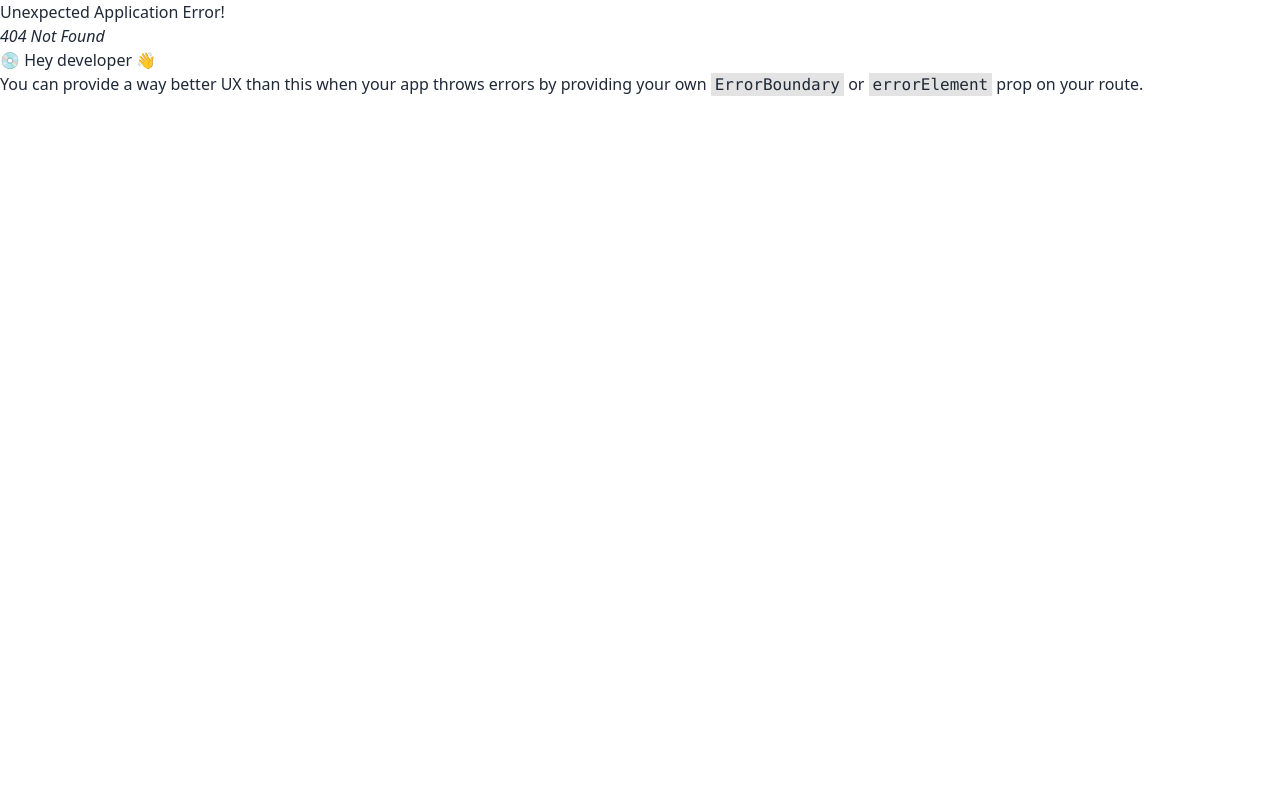
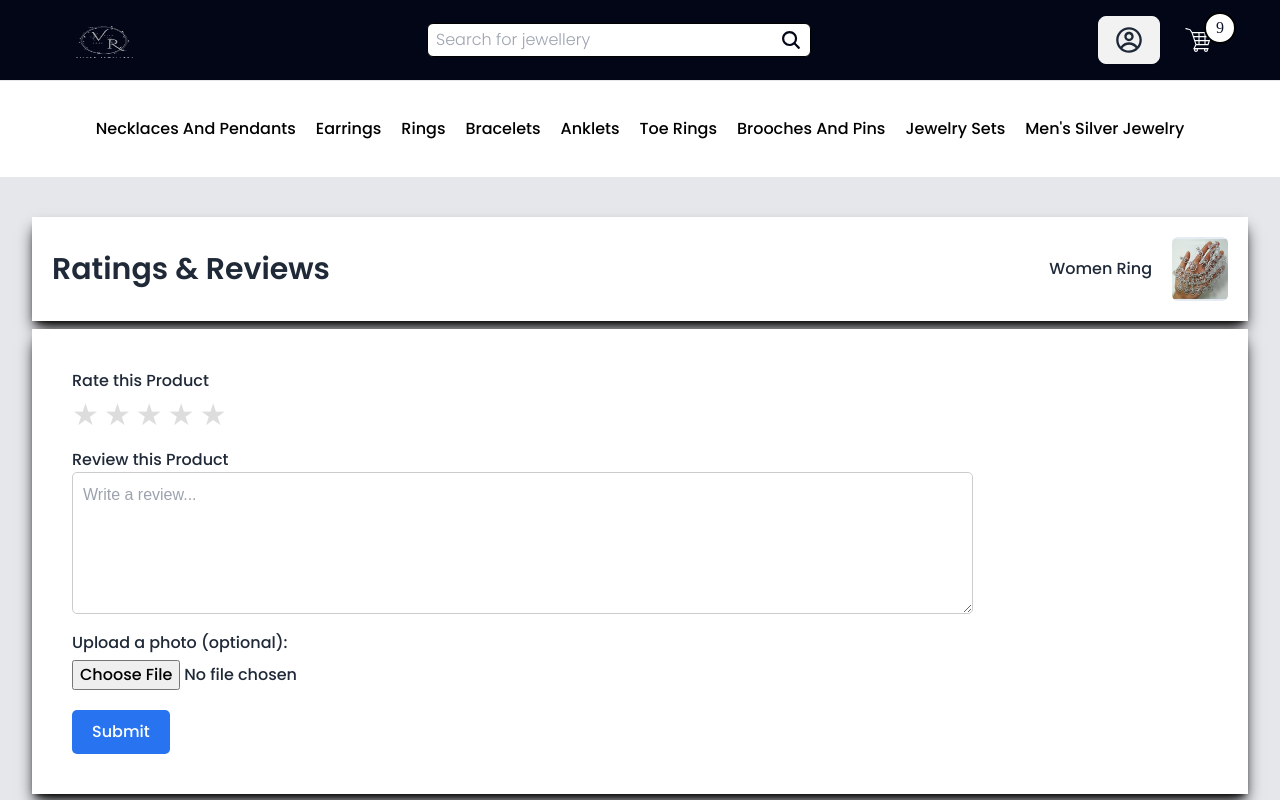
Before and after one commit to Av-Akshay/viva-rose, a React (Vite) app in the folder frontend/: page /ratings in a window 1280 px wide. Before the commit this address had no page. Shown: the top 800 px of the page. Built offline with nearby package versions, Linux system fonts and the light colour scheme; a web font is replaced by a local one.

Commit message:
feat: build rating and review page

```diff
--- a/frontend/src/main.jsx
+++ b/frontend/src/main.jsx
@@ -14,6 +14,7 @@ const ListingPage = lazy(() => import("./pages/ProductsListingPage.jsx"));
 const ProductDetailPage = lazy(() => import("./pages/ProductDetail.jsx"));
 const AccountSetting = lazy(() => import("./pages/AccountSetting.jsx"));
 const MyOrders = lazy(() => import("./pages/MyOrders.jsx"));
+const RatingForm = lazy(() => import("./pages/RatingForm.jsx"));
 
 const routes = createBrowserRouter([
   {
@@ -92,6 +93,14 @@ const routes = createBrowserRouter([
           </Suspense>
         ),
       },
+      {
+        path: "/ratings",
+        element: (
+          <Suspense fallback={<Loader />}>
+            <RatingForm />
+          </Suspense>
+        ),
+      },
     ],
   },
 ]);
--- /dev/null
+++ b/frontend/src/pages/RatingForm.jsx
@@ -0,0 +1,168 @@
+import React, { useState } from "react";
+
+import { orders } from "../utils/constant";
+import { set } from "../utils/icons";
+
+const RatingForm = () => {
+  const [rating, setRating] = useState(0);
+  const [hoverRating, setHoverRating] = useState(0);
+  const [comment, setComment] = useState("");
+  const [selectedFile, setSelectedFile] = useState(null);
+  const [imagePreview, setImagePreview] = useState(null);
+  const [submitted, setSubmitted] = useState(false);
+
+  const handleRatingClick = (value) => {
+    setRating(value);
+  };
+
+  const handleRatingHover = (value) => {
+    setHoverRating(value);
+  };
+
+  const handleRatingHoverOut = () => {
+    setHoverRating(0);
+  };
+
+  const handleSubmit = (event) => {
+    event.preventDefault();
+    console.log({
+      rating,
+      comment,
+      file: selectedFile,
+    });
+    setSubmitted(true);
+  };
+
+  const handleFileChange = (event) => {
+    const file = event.target.files[0];
+    if (file) {
+      setSelectedFile(file);
+      setImagePreview(URL.createObjectURL(file)); // Generate a temporary URL for preview
+    }
+  };
+
+  return (
+    <div className="bg-gray-200 flex justify-center">
+      <div className="w-[95%] flex flex-col gap-2 my-10">
+        <div className="flex items-center justify-between p-5 bg-white shadow-lg shadow-black ">
+          <span className="text-3xl font-poppinsSemibold ">
+            Ratings & Reviews
+          </span>
+          <div className="flex items-center gap-5">
+            <span className=" text-base font-poppinsMedium">
+              {orders[0].name}
+            </span>
+            <img className="w-14 h-16 rounded-md" src={set} alt="set" />
+          </div>
+        </div>
+
+        {/*------------------ rating form ------------------------------*/}
+        <div className=" w-full flex items-center justify-between p-5 bg-white shadow-lg shadow-black ">
+          <div className="p-5 w-4/5 font-poppinsMedium">
+            <h2>Rate this Product</h2>
+            <form onSubmit={handleSubmit}>
+              {/* Star Rating */}
+              <div style={{ display: "flex", marginBottom: "10px" }}>
+                {[1, 2, 3, 4, 5].map((star) => (
+                  <span
+                    key={star}
+                    onClick={() => handleRatingClick(star)}
+                    onMouseEnter={() => handleRatingHover(star)}
+                    onMouseLeave={handleRatingHoverOut}
+                    style={{
+                      fontSize: "30px",
+                      color:
+                        star <= (hoverRating || rating) ? "#FFD700" : "#ddd",
+                      cursor: "pointer",
+                      marginRight: "5px",
+                    }}
+                  >
+                    ★
+                  </span>
+                ))}
+              </div>
+
+              {/* Comment Box */}
+              <div className="w-full">
+                <h2>Review this Product</h2>
+                <textarea
+                  placeholder="Write a review..."
+                  value={comment}
+                  onChange={(e) => setComment(e.target.value)}
+                  rows="5"
+                  style={{
+                    width: "100%",
+                    padding: "10px",
+                    marginBottom: "10px",
+                    border: "1px solid #ccc",
+                    borderRadius: "5px",
+                    fontFamily: "Arial, sans-serif",
+                  }}
+                ></textarea>
+              </div>
+              {/* File Input */}
+              <div style={{ marginBottom: "10px" }}>
+                <label style={{ display: "block", marginBottom: "5px" }}>
+                  Upload a photo (optional):
+                </label>
+                <input
+                  type="file"
+                  accept="image/*"
+                  onChange={handleFileChange}
+                  style={{ marginBottom: "10px" }}
+                />
+                {imagePreview && (
+                  <div>
+                    <p>Image Preview:</p>
+                    <img
+                      src={imagePreview}
+                      alt="Preview"
+                      style={{ width: "150px", borderRadius: "5px" }}
+                    />
+                  </div>
+                )}
+              </div>
+              {/* Submit Button */}
+              <button
+                type="submit"
+                style={{
+                  backgroundColor: "#2874F0",
+                  color: "white",
+                  padding: "10px 20px",
+                  border: "none",
+                  borderRadius: "5px",
+                  cursor: "pointer",
+                }}
+              >
+                Submit
+              </button>
+            </form>
+
+            {/* Submitted Review */}
+            {submitted && (
+              <div style={{ marginTop: "20px" }}>
+                <h3>Thank You for Your Feedback!</h3>
+                <p>
+                  <strong>Your Rating:</strong>{" "}
+                  {[...Array(rating)].map((_, i) => (
+                    <span
+                      key={i}
+                      style={{ color: "#FFD700", fontSize: "20px" }}
+                    >
+                      ★
+                    </span>
+                  ))}
+                </p>
+                <p>
+                  <strong>Your Review:</strong> {comment}
+                </p>
+              </div>
+            )}
+          </div>
+        </div>
+      </div>
+    </div>
+  );
+};
+
+export default RatingForm;
--- a/frontend/src/utils/constant.js
+++ b/frontend/src/utils/constant.js
@@ -71,6 +71,7 @@ const orders = [
     price: "10999",
     status: "delivered",
     tagline: "Your item has been delivered",
+    date: "Jan 13, 2024",
   },
 ];
 
```
